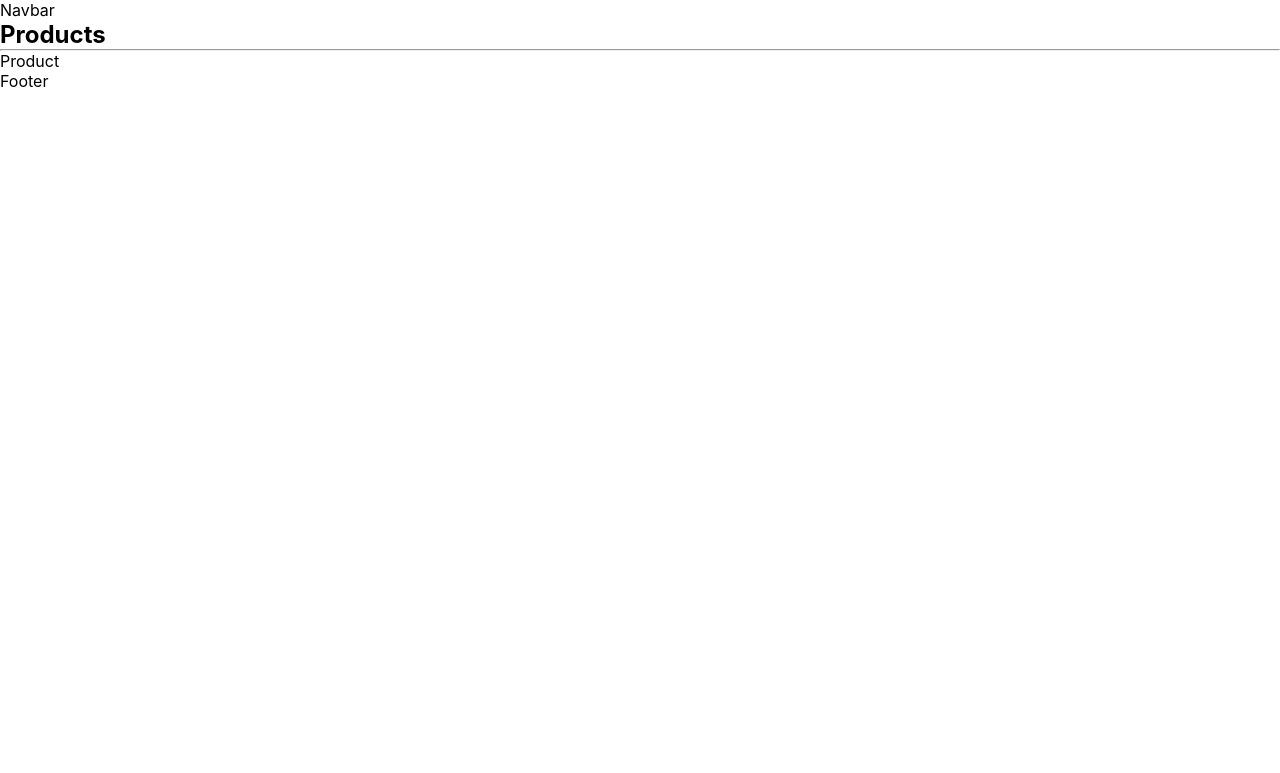
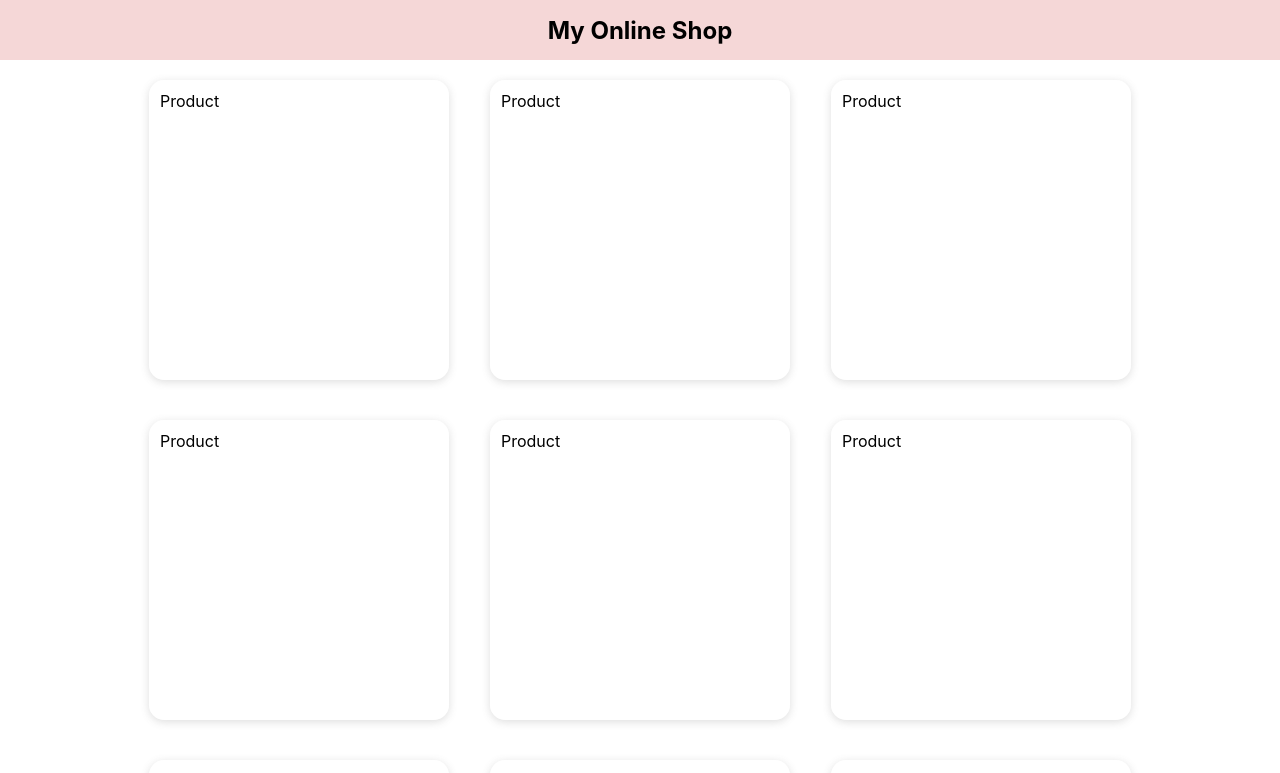
Before and after one commit to meysam1996/react-shop-project, a React (Create React App) app: page / in a window 1280 px wide. Shown: the top 773 px of the page. Built offline with nearby package versions, Linux system fonts and the light colour scheme; the HTML template or start-up script is replaced by a standard one.

Commit message:
append style for components

```diff
--- a/src/App.js
+++ b/src/App.js
@@ -5,11 +5,10 @@ import Footer from './components/footer/Footer'
 import products from "./data/products"
 
 const App = () => {
-  console.log(products);
   return (
-    <div>
+    <div className='main-container'>
       <Navbar />
-      <Products />
+      <Products productsData={products} />
       <Footer />
     </div>
   )
--- /dev/null
+++ b/src/components/footer/Footer.css
@@ -0,0 +1,6 @@
+.footer {
+    background-color: #f5d7d7;
+    text-align: center;
+    padding: 1rem;
+    height: 60px;
+}
--- a/src/components/footer/Footer.jsx
+++ b/src/components/footer/Footer.jsx
@@ -1,8 +1,11 @@
 import React from 'react'
+import "./Footer.css"
 
 const Footer = () => {
   return (
-    <div>Footer</div>
+    <div className='footer'>
+      <h2>All right Reserved.</h2>
+    </div>
   )
 }
 
--- /dev/null
+++ b/src/components/navbar/Navbar.css
@@ -0,0 +1,6 @@
+.navbar {
+    background-color: #f5d7d7;
+    text-align: center;
+    padding: 1rem;
+    height: 60px;
+}
--- a/src/components/navbar/Navbar.jsx
+++ b/src/components/navbar/Navbar.jsx
@@ -1,8 +1,11 @@
 import React from 'react'
+import "./Navbar.css"
 
 const Navbar = () => {
   return (
-    <div>Navbar</div>
+    <div className='navbar'>
+      <h2>My Online Shop</h2>
+    </div>
   )
 }
 
--- /dev/null
+++ b/src/components/products/Product.css
@@ -0,0 +1,12 @@
+.product-card {
+    border: 1px solid rgb(255, 255, 255);
+    width: 300px;
+    height: 300px;
+    margin: 20px;
+    border-radius: 5%;
+    padding: 10px;
+    box-shadow: rgba(90, 90, 90, 0.2) 0px 2px 8px 0px;
+}
+.product-card:hover {
+    box-shadow: rgba(66, 66, 66, 0.3) 0px 2px 8px 0px;
+}
--- a/src/components/products/Product.jsx
+++ b/src/components/products/Product.jsx
@@ -1,8 +1,10 @@
 import React from 'react'
+
+import "./Product.css"
 
 const Product = () => {
   return (
-    <div>Product</div>
+    <div className='product-card'>Product</div>
   )
 }
 
--- /dev/null
+++ b/src/components/products/Products.css
@@ -0,0 +1,9 @@
+.products {
+    min-height: calc(100vh - 120px);
+    display: flex;
+    flex-wrap: wrap;
+    justify-content: space-evenly;
+    align-items: center;
+    margin-left: 10vw;
+    margin-right: 10vw;
+}
--- a/src/components/products/Products.jsx
+++ b/src/components/products/Products.jsx
@@ -1,12 +1,15 @@
 import React from 'react'
 import Product from './Product'
+import "./Products.css"
 
-const Products = () => {
+const Products = ({productsData}) => {
   return (
-    <div>
-        <h2>Products</h2>
-        <hr />
-        <Product />
+    <div className='products'>
+      {
+        productsData.map((productItem) =>
+          <Product key={productItem.id} product={productItem} />
+        )
+      }
     </div>
   )
 }
--- a/src/index.css
+++ b/src/index.css
@@ -17,3 +17,7 @@ code {
   margin: 0;
   box-sizing: border-box;
 }
+
+.main-container {
+  min-height: 100vh;
+}
```
